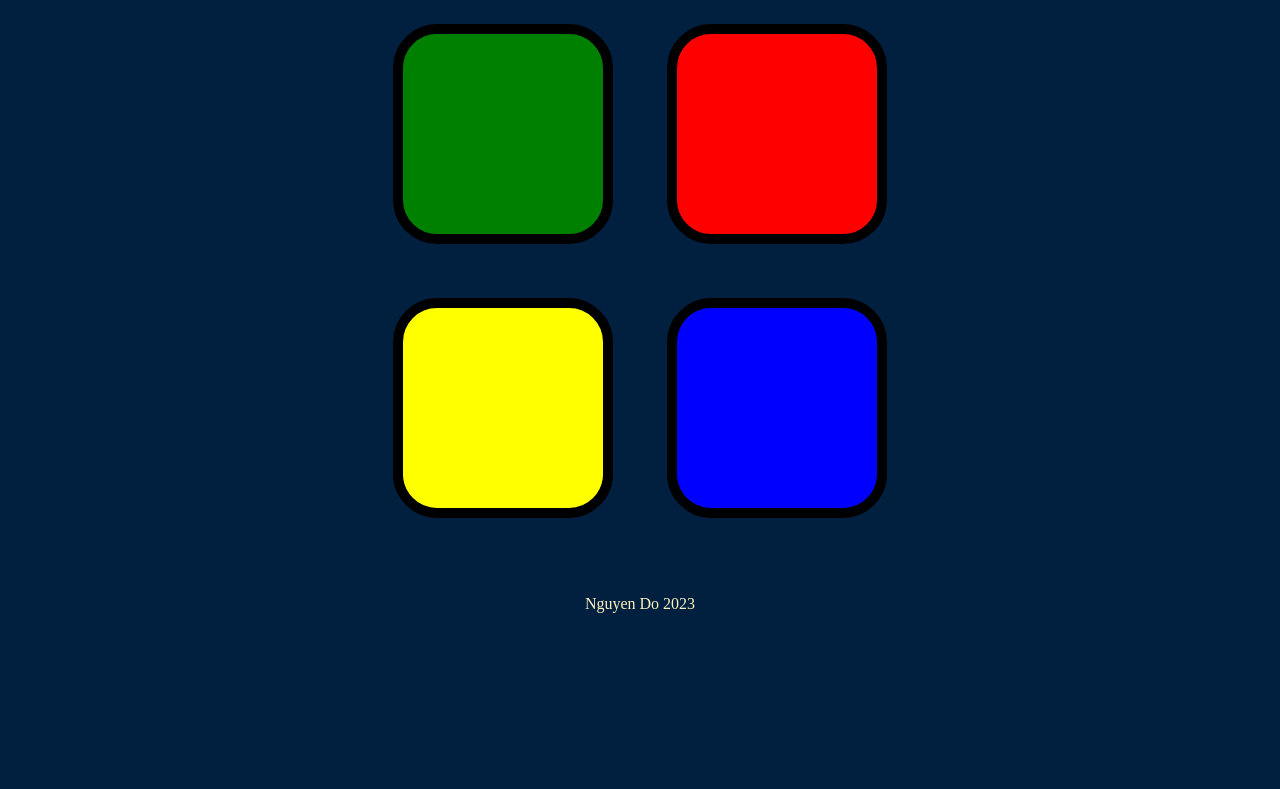
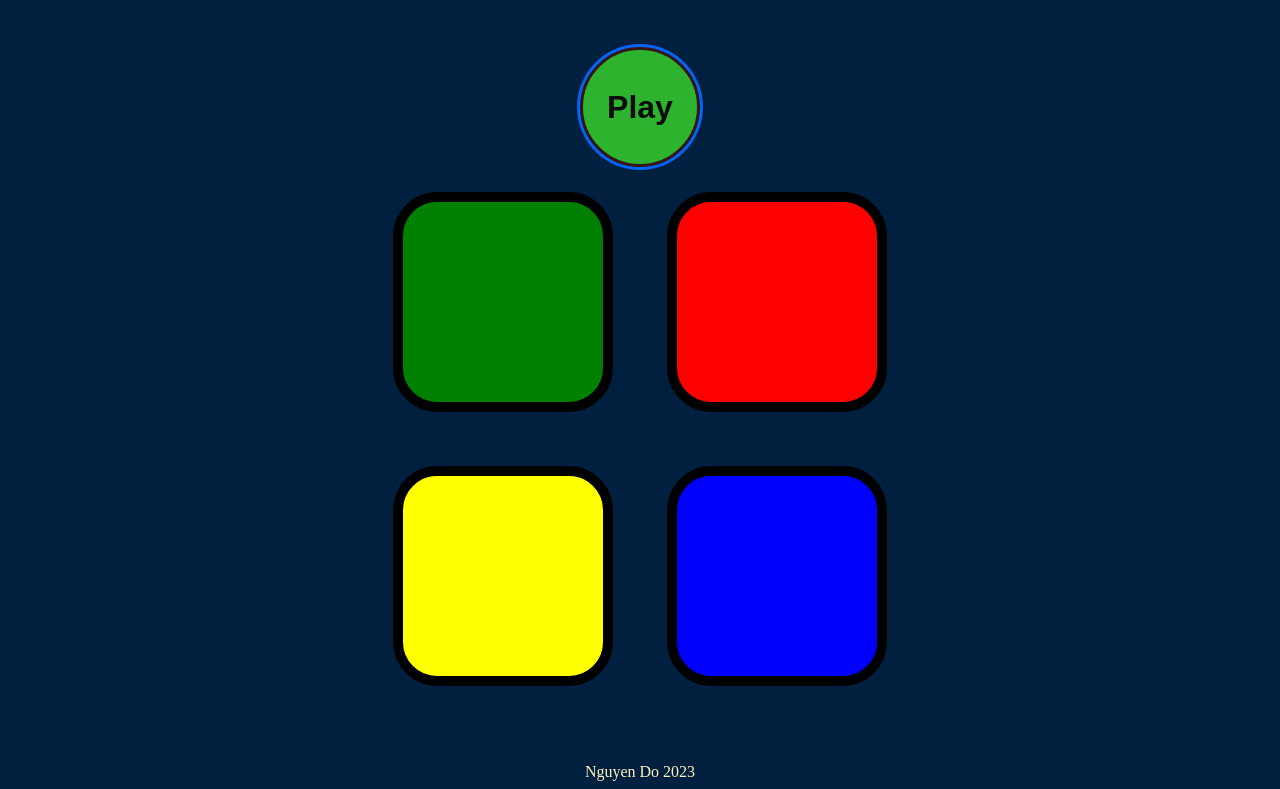
Before and after one commit to LeoHD18/Simon-game, a plain HTML site: page index.html in a window 1280 px wide. Shown: the part 283-1072 px from the top of the page. Before the commit the page ends 904 px from the top, so only its background shows below. Drawn offline with nearby package versions, Linux system fonts and the light colour scheme; a web font is replaced by a local one.

Commit message:
Using button click to start

```diff
--- a/game.js
+++ b/game.js
@@ -5,13 +5,14 @@ var started = false;
 var level = 0;
 
 
-$(document).keypress( function () {
+$(".btn-start").click( function () {
     if (started == false) {
         gamePattern = [];
         level = 0;
         started = true;
         $("h1").text("Level 0");
         nextSequence();
+        $(".btn-start").hide();
     }
 })
 
@@ -56,7 +57,8 @@ function checkAnswer(level) {
     var numClicked = userClickedPattern.length -1;
     if (gamePattern[numClicked] != userClickedPattern[numClicked])
     {
-        $("h1").text("Game Over, Press Any Key to Restart")
+        $("h1").text("Game Over, Press the button below to Restart")
+        $(".btn-start").show();
         var audio = new Audio("sounds/wrong.mp3");
         audio.play();
         $("body").addClass("game-over");
--- a/index.html
+++ b/index.html
@@ -19,8 +19,8 @@
     Repeat the Sequence: After the lights stop, press the buttons in the same order the lights flashed.
 
   </div>
-  <h1 id="level-title">Press A Key to Start</h1>
-  <div class="container">
+  <h1 id="level-title">Click the button below to start</h1>
+  <button class="btn-start"> Play</button>
     <div class="row">
 
       <div type="button" id="green" class="btn green">
--- a/styles.css
+++ b/styles.css
@@ -78,3 +78,16 @@ footer{
   font-size: large;
   font-weight: 500;
 }
+.btn-start {
+  background: rgb(46, 179, 46);
+  color: #0c0c0c;
+  width: 120px;
+  height: 120px;
+  line-height: 90px;
+  border-radius: 50%;
+  text-align: center;
+  font-size: 2rem;
+  border:3px solid #351616;
+  box-shadow: 0px 0px 0px 3px #06F;
+  font-weight: 600;
+}
```
